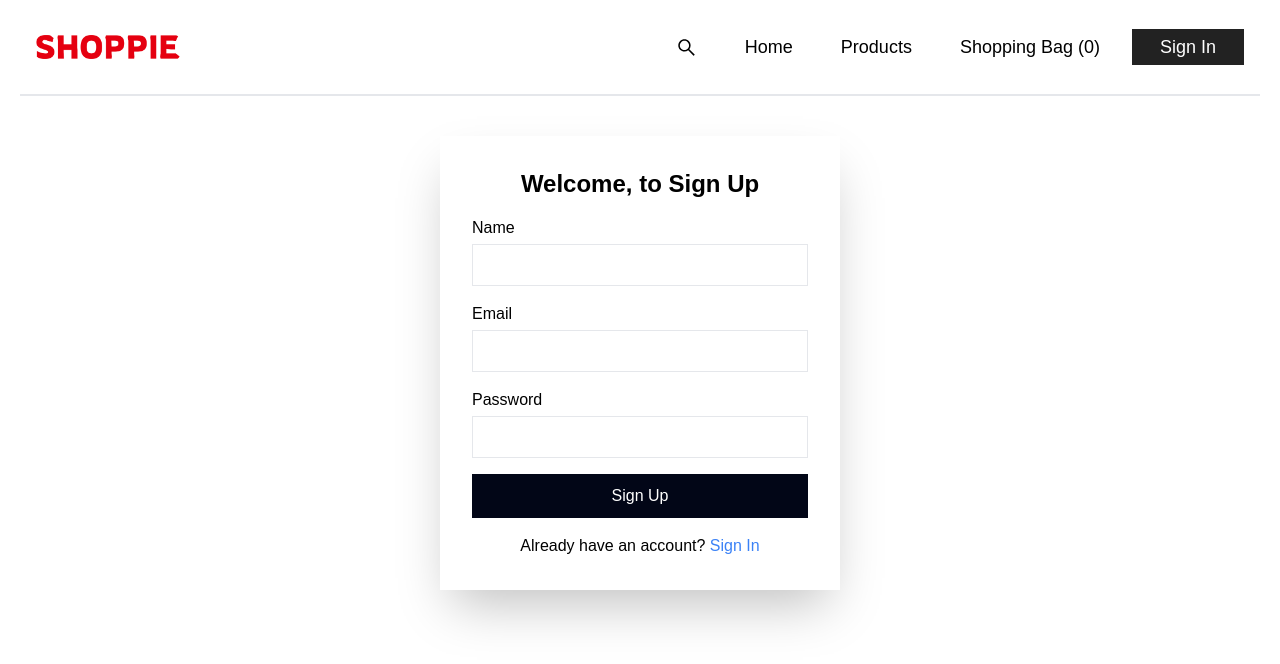
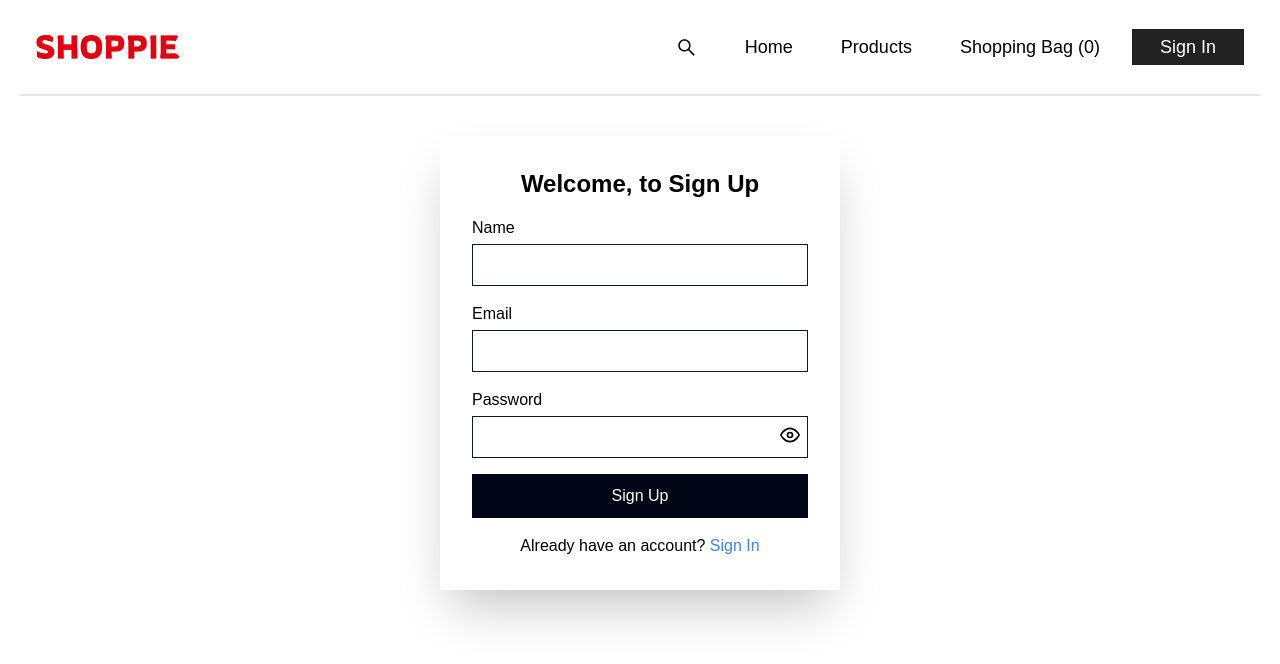
Before and after one commit to shoaibhasann/Shoppie-MERN, a React (Vite) app in the folder client/: page /register in a window 1280 px wide. Shown: the top 664 px of the page. Built offline with nearby package versions, Linux system fonts and the light colour scheme; no server answers; a web font is replaced by a local one.

Commit message:
add show password functionality

```diff
--- a/client/src/components/user/Login.jsx
+++ b/client/src/components/user/Login.jsx
@@ -4,6 +4,7 @@ import { useDispatch, useSelector } from "react-redux";
 import { login, clearError } from "../../redux/Userslice";
 import Loader from "../Loader";
 import { toast } from "react-toastify";
+import { FiEye, FiEyeOff } from "react-icons/fi";
 
 function Login() {
 
@@ -19,6 +20,8 @@ function Login() {
     email: "",
     password: "",
   });
+
+  const [showPassword , setShowPassword] = useState(false);
 
   const { email, password } = user;
 
@@ -63,21 +66,33 @@ function Login() {
                   required
                 />
               </div>
-              <div className="mb-4">
-                <label htmlFor="password" className="block font-medium">
+              <div className="mb-4 relative">
+                <label className="block font-medium" htmlFor="oldPassword">
                   Password
                 </label>
+                <div className="relative">
                   <input
+                    className="w-full mt-1 p-2 pr-10 border border-slate-900"
+                    name="password"
+                    id="password"
+                    type={showPassword ? "text" : "password"}
                     value={password}
                     onChange={(e) =>
                       setUser({ ...user, [e.target.name]: e.target.value })
                     }
-                  type="password"
-                  id="password"
-                  name="password"
-                  className="w-full mt-1 p-2 border "
-                  required
                   />
+                  <button
+                    type="button"
+                    className="absolute inset-y-0 right-0 top-0 bottom-0 px-2 flex items-center bg-transparent"
+                    onClick={() => setShowPassword(!showPassword)}
+                  >
+                    {showPassword ? (
+                      <FiEyeOff size={20} />
+                    ) : (
+                      <FiEye size={20} />
+                    )}
+                  </button>
+                </div>
               </div>
               <button
                 type="submit"
--- a/client/src/components/user/Register.jsx
+++ b/client/src/components/user/Register.jsx
@@ -3,6 +3,8 @@ import { Link, useNavigate } from "react-router-dom";
 import { useDispatch, useSelector } from "react-redux";
 import { clearError, register } from "../../redux/Userslice";
 import Loader from "../Loader";
+import { FiEye, FiEyeOff } from "react-icons/fi";
+import { toast } from "react-toastify";
 
 
 function Register() {
@@ -18,6 +20,8 @@ function Register() {
     email: "",
     password: "",
   });
+
+  const [showPassword, setShowPassword] = useState(false);
 
   const { name, email, password } = user;
 
@@ -68,7 +72,7 @@ const submitHandler = async (e) => {
                   type="text"
                   id="name"
                   name="name"
-                  className="w-full mt-1 p-2 border "
+                  className="w-full mt-1 p-2 pr-10 border border-slate-900 "
                   required
                 />
               </div>
@@ -84,25 +88,37 @@ const submitHandler = async (e) => {
                   type="email"
                   id="email"
                   name="email"
-                  className="w-full mt-1 p-2 border "
+                  className="w-full mt-1 p-2 pr-10 border border-slate-900"
                   required
                 />
               </div>
-              <div className="mb-4">
-                <label htmlFor="password" className="block font-medium">
+              <div className="mb-4 relative">
+                <label className="block font-medium" htmlFor="oldPassword">
                   Password
                 </label>
+                <div className="relative">
                   <input
+                    className="w-full mt-1 p-2 pr-10 border border-slate-900"
+                    name="password"
+                    id="password"
+                    type={showPassword ? "text" : "password"}
                     value={password}
                     onChange={(e) =>
                       setUser({ ...user, [e.target.name]: e.target.value })
                     }
-                  type="password"
-                  id="password"
-                  name="password"
-                  className="w-full mt-1 p-2 border "
-                  required
                   />
+                  <button
+                    type="button"
+                    className="absolute inset-y-0 right-0 top-0 bottom-0 px-2 flex items-center bg-transparent"
+                    onClick={() => setShowPassword(!showPassword)}
+                  >
+                    {showPassword ? (
+                      <FiEyeOff size={20} />
+                    ) : (
+                      <FiEye size={20} />
+                    )}
+                  </button>
+                </div>
               </div>
               <button
                 type="submit"
```
Lines whose indentation alone changed are shown as unchanged.
